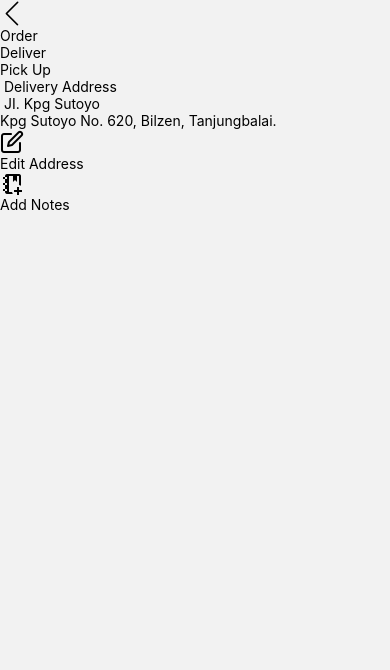
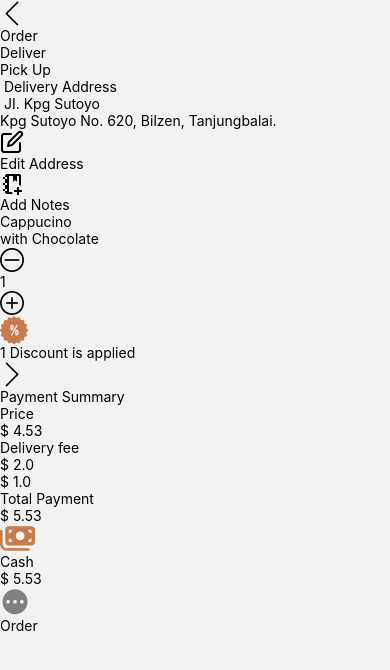
Before and after one commit to Jalil-101/Coffee, a React Native app: screen /order in a window 390 px wide. Shown: the top 670 px of the page. Built offline with nearby package versions, Linux system fonts and the light colour scheme; grey boxes are pictures that could not be loaded.

Commit message:
order complete

```diff
--- a/screens/Order.jsx
+++ b/screens/Order.jsx
@@ -4,16 +4,21 @@ import {
   Text,
   TouchableOpacity,
   SafeAreaView,
+  Image,
+  ScrollView,
 } from "react-native";
 import React, { useState } from "react";
 import SimpleLineIcons from "@expo/vector-icons/SimpleLineIcons";
 import AntDesign from "@expo/vector-icons/AntDesign";
 import Feather from "@expo/vector-icons/Feather";
 import MaterialCommunityIcons from "@expo/vector-icons/MaterialCommunityIcons";
+import Fontisto from "@expo/vector-icons/Fontisto";
+import FontAwesome6 from "@expo/vector-icons/FontAwesome6";
 
 const Order = ({ navigation }) => {
   return (
     <SafeAreaView>
+      <ScrollView showsVerticalScrollIndicator={false}>
         <View>
           <View>
             <View>
@@ -66,7 +71,7 @@ const Order = ({ navigation }) => {
             <Text className="text-base font-light text-gray-600 ">
               Kpg Sutoyo No. 620, Bilzen, Tanjungbalai.
             </Text>
-          <View className="flex-row pt-2 gap-6">
+            <View className="flex-row pt-4 gap-6">
               <TouchableOpacity className=" border-2 w-32 h-8 rounded-2xl border-gray-400 flex-row justify-center items-center space-x-2">
                 <Feather name="edit" size={24} color="black" />
                 <Text className="text-sm">Edit Address</Text>
@@ -81,7 +86,107 @@ const Order = ({ navigation }) => {
               </TouchableOpacity>
             </View>
           </View>
+
+          <View className="border-b-2  pt-6 border-gray-300"></View>
+          <View className=" pt-4 flex-row items-center space-x-2">
+            <Image
+              source={{
+                uri: "https://s3-alpha-sig.figma.com/img/6ef5/d3dd/f74a0912e6e3eef515b6450927558373?Expires=1728864000&Key-Pair-Id=APKAQ4GOSFWCVNEHN3O4&Signature=MXQMIYJG3FF8J3ZsHr4nzRj3r8M1PhbP35ZtIxNg8AyJ9i3Xs~loK4-pOC5UPy0x0i12pLcnKD~VKlYzJisXYWEX27suTDwuu5H14estwTpw3NYfu9~q1okLOdBWxKg-WrPI-HCt9MDKjcs0hhQEQPlqgnGFMZMF7Oz5yViuQi2dfvAKCK2AN~szlJHQAzw4dnkgRkFdrhI3FkX09Bfi7Sn~dai-Yx8sz~t8Oov56DX0khSVK7KwQzrXOfnBhSNtODr1p57km6o-35PMoLByUf1qedc47PCY3oDKNWMzARjKKIuaRbwXpCHO03GGP5D2rJDVpu9TurpLoLJpYLqy~Q__",
+              }}
+              height={60}
+              width={60}
+              borderRadius={15}
+            />
+            <View className="">
+              <Text className="text-xl font-bold">Cappucino</Text>
+              <Text className="text-base font-medium text-gray-400">
+                with Chocolate
+              </Text>
             </View>
+            <View className="flex-row  justify-center  items-center space-x-4 pl-12 ">
+              <TouchableOpacity>
+                <AntDesign name="minuscircleo" size={24} color="black" />
+              </TouchableOpacity>
+              <Text className="text-2xl font-bold">1</Text>
+              <TouchableOpacity>
+                <AntDesign name="pluscircleo" size={24} color="black" />
+              </TouchableOpacity>
+            </View>
+          </View>
+          <View className="border-b-2  pt-4 border-gray-300"></View>
+
+          <View className="pt-6">
+            <TouchableOpacity className=" border-2 h-14 w-66 rounded-xl  flex-row  justify-center items-center space-x-10 border-gray-300">
+              <Fontisto name="shopping-sale" size={28} color="#C67C4E" />
+              <Text className=" text-xl font-semibold">
+                1 Discount is applied
+              </Text>
+              <SimpleLineIcons name="arrow-right" size={24} color="black" />
+            </TouchableOpacity>
+          </View>
+          <View className="pt-4 gap-2">
+            <Text className="text-lg font-semibold ">Payment Summary </Text>
+            <View className="flex-row justify-between items-center">
+              <Text className="text-lg font-light ">Price </Text>
+              <Text className="text-lg font-semibold ">$ 4.53 </Text>
+            </View>
+            <View className="flex-row justify-between items-center">
+              <Text className="text-lg font-light ">Delivery fee</Text>
+              <Text className="text-lg font-light line-through  ml-36">
+                $ 2.0
+              </Text>
+              <Text className="text-lg font-semibold mr-2 ">$ 1.0</Text>
+            </View>
+          </View>
+
+          <View className="border-b-2  pt-4 border-gray-300"></View>
+          <View className="pt-2">
+            <View className="flex-row justify-between items-center">
+              <Text className="text-lg font-light ">Total Payment</Text>
+              <Text className="text-lg font-semibold ">$ 5.53 </Text>
+            </View>
+          </View>
+
+          <View className="pt-2 items-center ">
+            <View className="justify-center items-center">
+              <View className="flex-row gap-4">
+                <FontAwesome6 name="money-bills" size={28} color="#C67C4E" />
+                <View className="border-4 w-28 h-8 bg-slate-200 rounded-2xl border-slate-200 justify-center ">
+                  <TouchableOpacity>
+                    <View className="  border-4 w-14 h-6 bg-[#C67C4E] rounded-2xl border-[#C67C4E] justify-center items-center ">
+                      <Text className="text-base text-white font-semibold ">
+                        Cash
+                      </Text>
+                    </View>
+                  </TouchableOpacity>
+                </View>
+                <TouchableOpacity>
+                  <Text className="absolute bottom-1 right-6 text-base font-semibold">
+                    $ 5.53
+                  </Text>
+                </TouchableOpacity>
+                <TouchableOpacity className="pl-28">
+                  <MaterialCommunityIcons
+                    name="dots-horizontal-circle"
+                    size={30}
+                    color="gray"
+                  />
+                </TouchableOpacity>
+              </View>
+            </View>
+          </View>
+          <View className="pl-6">
+            <View className="pt-4">
+              <TouchableOpacity
+                onPress={() => navigation.navigate("delivery")}
+                className="border-2 w-72 h-16 rounded-xl bg-[#C67C4E] justify-center items-center border-[#C67C4E]"
+              >
+                <Text className="text-xl text-white font-bold ">Order</Text>
+              </TouchableOpacity>
+            </View>
+          </View>
+        </View>
+      </ScrollView>
     </SafeAreaView>
   );
 };
```
Lines whose indentation alone changed are shown as unchanged.
